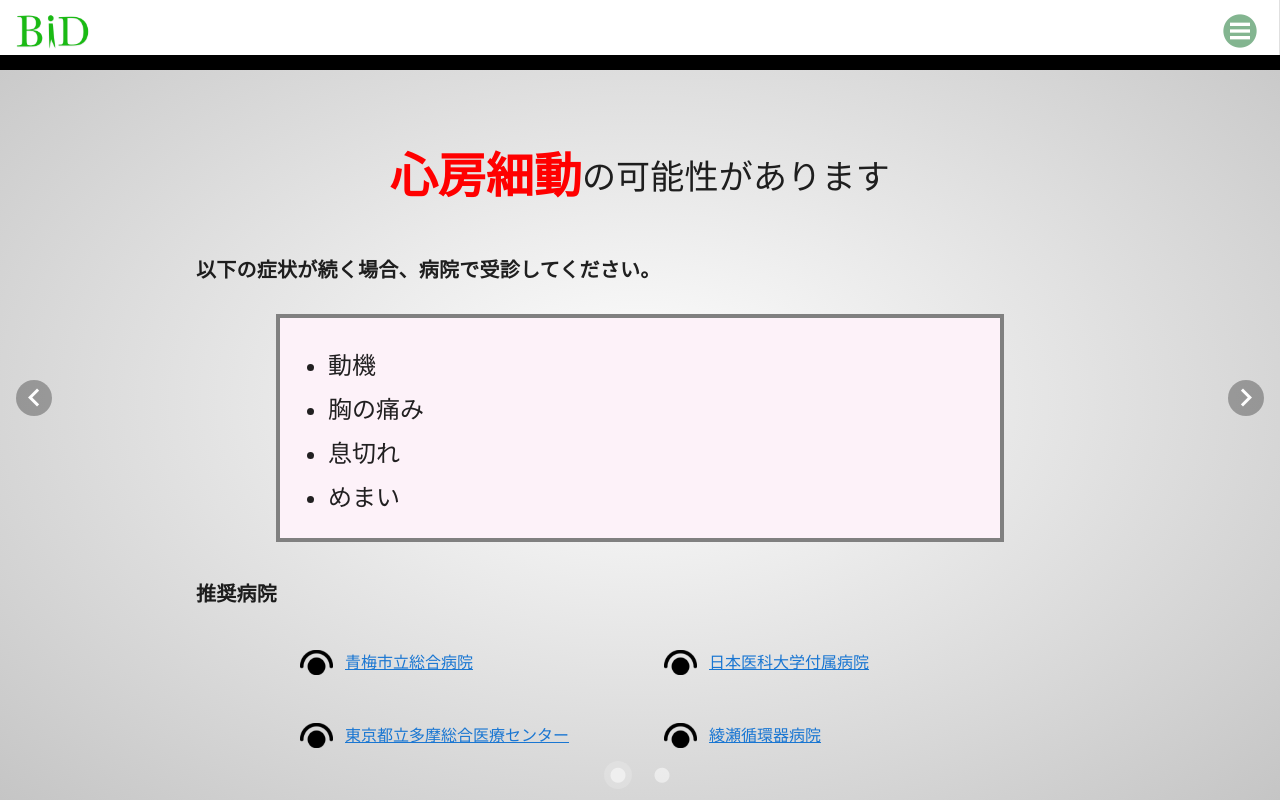
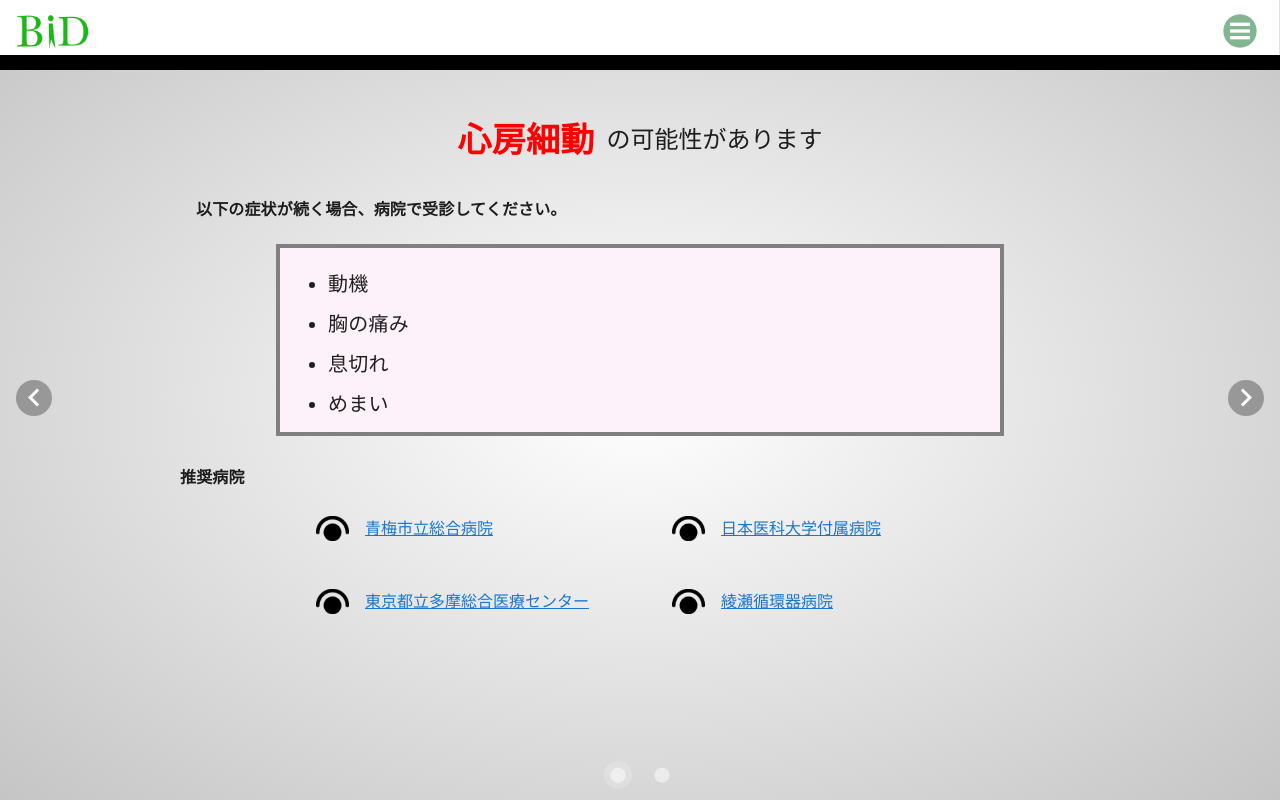
Before and after one commit to K-Fryxell/BID_Admin, a Vue app: page /measures in a window 1280 px wide. Built offline with nearby package versions, Linux system fonts and the light colour scheme; no server answers.

Commit message:
UPDATE:top&measures

```diff
--- a/src/components/public/Measures.vue
+++ b/src/components/public/Measures.vue
@@ -2,34 +2,34 @@
     <v-main>
         <Header/>
         <v-container class="ma-0 pa-0" fluid>
-            <v-layout class="ma-0 mt-8 pa-0" column>
+            <v-layout class="ma-0 mt-0 pa-0" column>
                 <v-row class="ma-4 mt-12 pa-0 pt-12" justify="center">
-                    <v-card-title class="text-lg-h4 headline pt-6" style="text-decoration-color:#808080;">
-                        <span class="text-lg-h3 headline" style="color:red; font-weight: bold;">心房細動</span>の可能性があります
+                    <v-card-title class="text-lg-h5 headline pt-6" style="text-decoration-color:#808080;">
+                        <span class="text-lg-h4 headline pr-3" style="color:red; font-weight: bold;">心房細動</span>の可能性があります
                     </v-card-title>
                 </v-row>
-                <v-row class="ma-4 mt-3 pa-0 pt-1" justify="center">
+                <v-row class="ma-4 mt-0 pa-0 pt-0" justify="center">
                     <v-flex class="ma-0 pa-0" lg7>
                         <!-- 症状例 -->
                         <v-row class="ml-lg-n12 ml-12 pa-0">
-                            <v-card-title class="text-headline ml-n12"><strong>以下の症状が続く場合、病院で受診してください。</strong></v-card-title>
+                            <v-card-title class="text-lg-subtitle-1 headline ml-n12"><strong>以下の症状が続く場合、病院で受診してください。</strong></v-card-title>
                         </v-row>
                         <!-- ul内：本来はデータベース連携 今回はやりません -->
-                        <v-row class="ma-0 mt-6 pa-0" style="background-color:#FDF2F9; border-style: solid; border-color:grey; border-width:4px;">
-                            <ul class="ml-12 mt-8 mb-3 pa-0">
-                                <li class="pb-3 headline">動機</li>
-                                <li class="pb-3 headline">胸の痛み</li>
-                                <li class="pb-3 headline">息切れ</li>
-                                <li class="pb-3 headline">めまい</li>
+                        <v-row class="ma-0 mt-4 pa-0" style="background-color:#FDF2F9; border-style: solid; border-color:grey; border-width:4px;">
+                            <ul class="ml-12 mt-5 mb-1 pa-0">
+                                <li class="pb-2 text-lg-h6 headline">動機</li>
+                                <li class="pb-2 text-lg-h6 headline">胸の痛み</li>
+                                <li class="pb-2 text-lg-h6 headline">息切れ</li>
+                                <li class="pb-2 text-lg-h6 headline">めまい</li>
                             </ul>
                         </v-row>
                         <!-- 推奨病院 -->
                         <v-row class="ma-0 ml-lg-n12 ml-12 pa-0">
-                            <v-card-title class="title ml-n12 mt-0 pt-9">
+                            <v-card-title class="text-lg-subtitle-1 title pa-0 ml-n12 mt-7">
                                 <strong>推奨病院</strong>
                             </v-card-title>
                         </v-row>
-                        <v-row class="ma-0 pa-0 d-flex flex-wrap">
+                        <v-row class="ma-0 pa-0 ml-lg-4 d-flex flex-wrap">
                             <v-col
                             v-for="(item, i) in items"
                             :key="i"
@@ -37,7 +37,7 @@
                             lg="6">
                                 <v-col class="ma-0 d-flex flex-row">
                                     <img src="@/assets/item.png" alt="項目"/>
-                                    <v-list-item-content class="ma-0 ml-lg-3 ml-0 pa-0">
+                                    <v-list-item-content class="ma-0 ml-lg-4 ml-0 pa-0">
                                         <a href="#"><v-list-item-title v-text="item.text" class="ma-0 pa-0"></v-list-item-title></a>
                                     </v-list-item-content>
                                 </v-col>
--- a/src/components/public/MeasuresDetails.vue
+++ b/src/components/public/MeasuresDetails.vue
@@ -5,7 +5,7 @@
             <v-layout class="ma-0 mt-8 pa-0" column>
                 <v-row class="ma-4 pa-0 pt-1" justify="center">
                     <v-flex class="ma-0 pa-0" lg10>
-                        <v-row class="ma-4 mt-6 pa-0 pt-12">
+                        <v-row class="ma-4 mt-lg-0 mt-6 pa-0 pt-lg-8 pt-12">
                             <v-card-title class="headline ma-0 pa-0">
                                 <strong>心房細動の</strong>
                             </v-card-title>
@@ -23,7 +23,7 @@
                                 <hr class="mt-n3" style="position:absolute; top:0px; left:13%; width:6%; border: solid 3px #E83015; z-index:2">
                             </div>
                             <!-- 本来はforでlist-itemを回すが、小見出し前の縦棒の色分けが面倒なので今はやらない -->
-                            <v-row class="ma-0 mt-1 pa-0">
+                            <v-row class="ma-0 mt-lg-n2 mt-1 pa-0">
                                 <v-col class="ma-0 pa-0" lg="6" cols="12">
                                     <v-row class="ma-0 pa-0" style="border-left: solid 5px #1B813E">
                                         <v-card-title><strong>高血圧</strong></v-card-title>
@@ -41,7 +41,7 @@
                                         よくとることです。飲酒も控えましょう。夜遅い食事は肥満の元です。</v-card-text>
                                     </v-row>
                                 </v-col>
-                                <v-col class="ma-0 mt-2 pa-0" lg="6" cols="12">
+                                <v-col class="ma-0 mt-lg-n6 mt-2 pa-0" lg="6" cols="12">
                                     <v-row class="ma-0 pa-0" style="border-left: solid 5px #1B813E">
                                         <v-card-title><strong>肥満</strong></v-card-title>
                                     </v-row>
@@ -50,8 +50,8 @@
                                             脂肪がついている内臓脂肪型肥満の人も、発症のリスクを抱えています。</v-card-text>
                                     </v-row>
                                 </v-col>
-                                <v-col class="ma-0 mt-2 pa-0" lg="6" cols="12">
-                                    <v-row class="ma-0 pa-0" style="border-left: solid 5px #E83015">
+                                <v-col class="ma-0 mt-2 mt-lg-0 pa-0" lg="6" cols="12">
+                                    <v-row class="ma-0 mt-lg-n3 pa-0" style="border-left: solid 5px #E83015">
                                         <v-card-title><strong>運動</strong></v-card-title>
                                     </v-row>
                                     <v-row class="ma-0 mt-n3 pa-0">
@@ -59,15 +59,15 @@
                                         とした運動です。逆に、激しい運動は心房細動のリスクにもなるので控えましょう。</v-card-text>
                                     </v-row>
                                 </v-col>
-                                <v-col class="ma-0 mt-2 pa-0" lg="6" cols="12">
-                                    <v-row class="ma-0 pa-0" style="border-left: solid 5px #1B813E">
+                                <v-col class="ma-0 mt-lg-n8 mt-2 pa-0" lg="6" cols="12">
+                                    <v-row class="ma-0 mt-lg-n3 pa-0" style="border-left: solid 5px #1B813E">
                                         <v-card-title><strong>糖尿病</strong></v-card-title>
                                     </v-row>
                                     <v-row class="ma-0 mt-n3 pa-0">
                                         <v-card-text>糖尿病は動脈硬化を起こしやすくします。</v-card-text>
                                     </v-row>
                                 </v-col>
-                                <v-col class="ma-0 mt-2 pa-0" lg="6" cols="12">
+                                <v-col class="ma-0 mt-lg-n3 mt-2 pa-0" lg="6" cols="12">
                                     <v-row class="ma-0 pa-0" style="border-left: solid 5px #E83015">
                                         <v-card-title><strong>薬</strong></v-card-title>
                                     </v-row>
@@ -75,7 +75,7 @@
                                         <v-card-text>ジギタリス製剤、カルシウム拮抗薬、β遮断薬など</v-card-text>
                                     </v-row>
                                 </v-col>
-                                <v-col class="ma-0 mt-2 pa-0" lg="6" cols="12">
+                                <v-col class="ma-0 mt-n8 pa-0" lg="6" cols="12">
                                     <v-row class="ma-0 pa-0" style="border-left: solid 5px #1B813E">
                                         <v-card-title><strong>喫煙</strong></v-card-title>
                                     </v-row>
--- a/src/views/public/top.vue
+++ b/src/views/public/top.vue
@@ -112,7 +112,7 @@
                         </v-col>
                     </v-row>
                     <v-row justify="end" class="pa-0 ma-0 pb-6 lg-mr-10 mr-6">
-                        <v-btn width="50" to="user_measures">
+                        <v-btn width="50" to="measures">
                             詳細へ
                         </v-btn>
                     </v-row>
```
